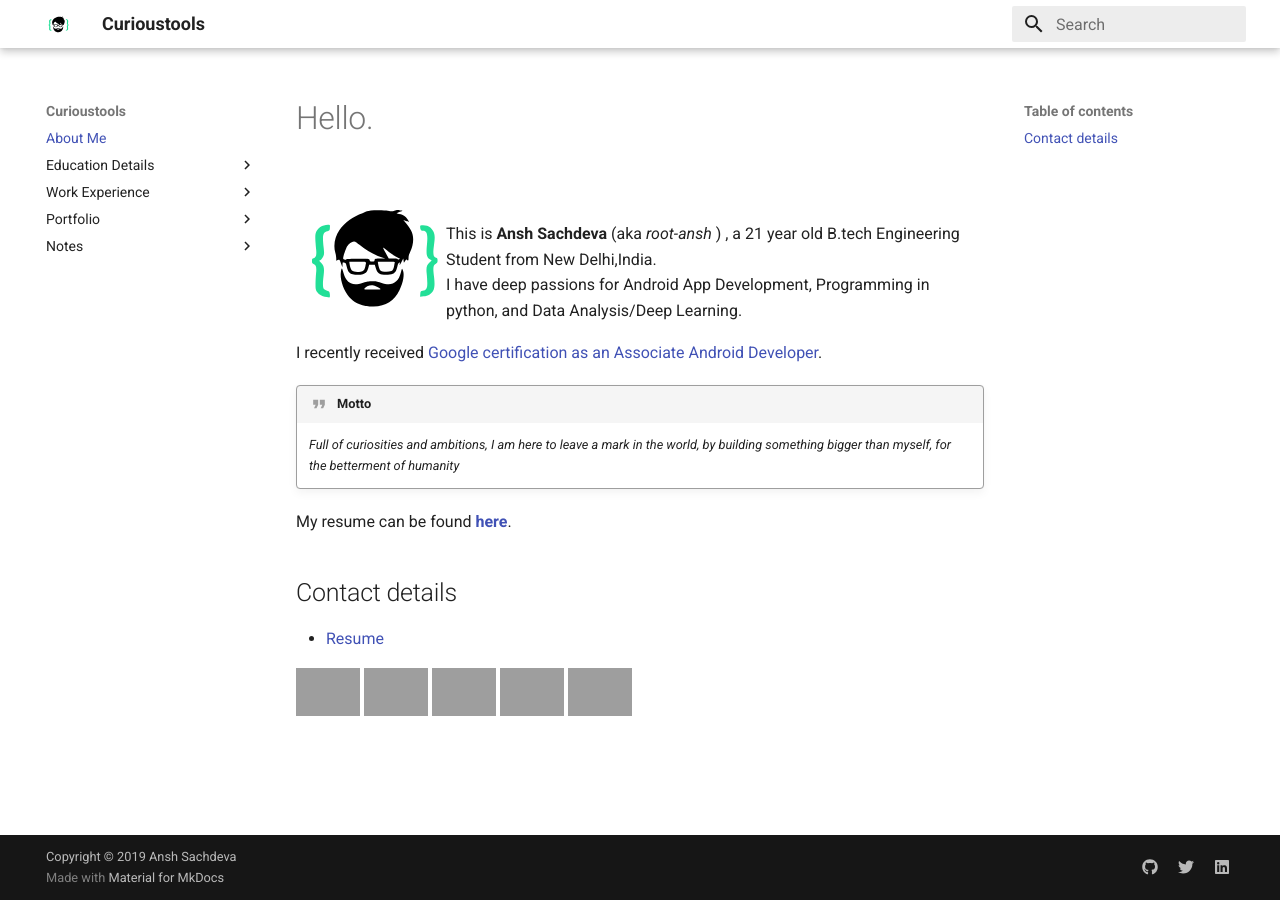
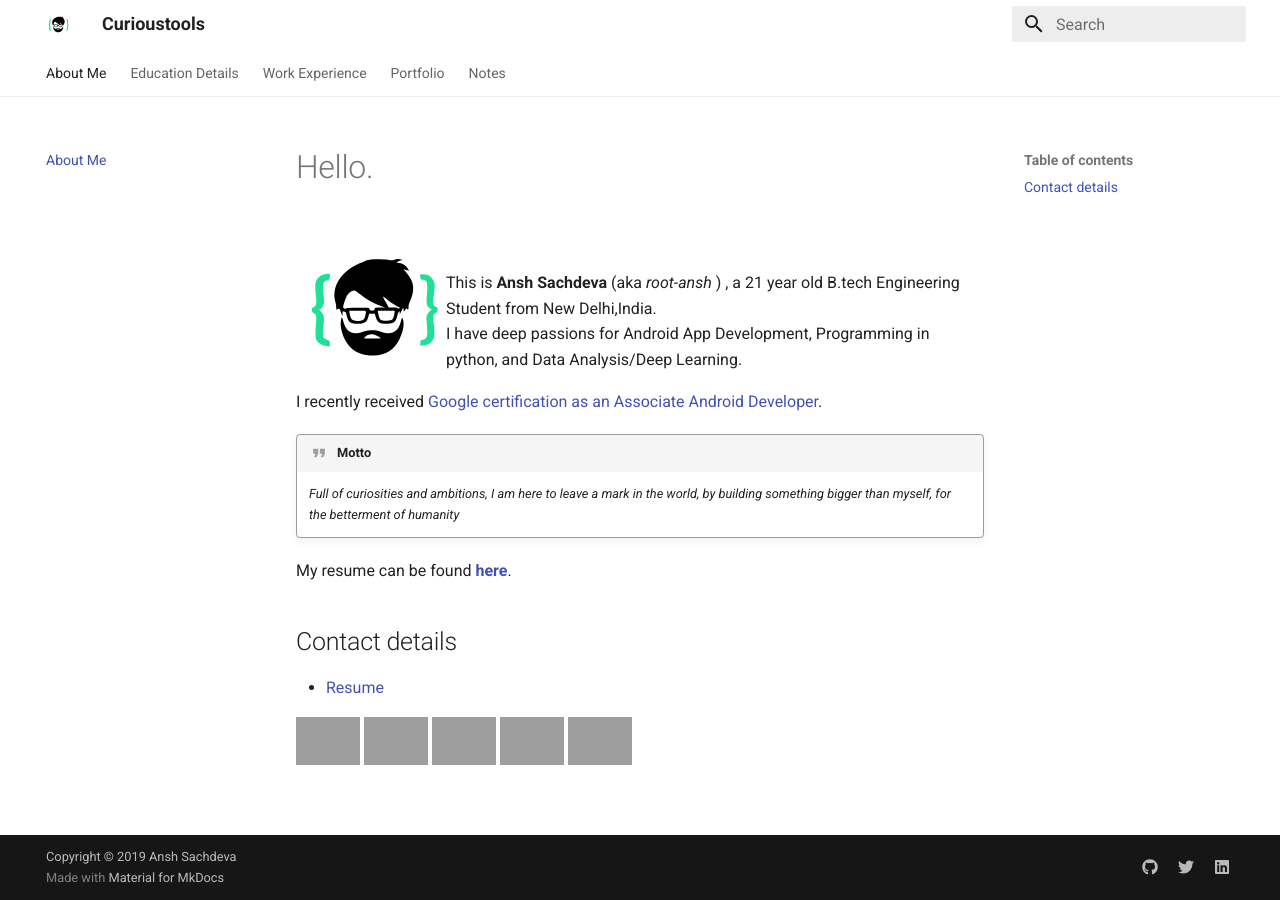
Before and after one commit to chaostools/blogs_mkdocs_material, an MkDocs documentation site: the page built from docs/index.md, in a window 1280 px wide. Built offline with MkDocs 1.6.1 and Material for MkDocs 9.7.7, drawn with Linux system fonts in a browser that asks for light colours; part of the change alters nothing that is shown; grey boxes are pictures that could not be loaded.

```diff
--- a/mkdocs.yml
+++ b/mkdocs.yml
@@ -11,7 +11,7 @@ theme:
         primary: 'white'
         accent: 'green'
 
-    feature:
+    features:
         - navigation.tabs
 
     language: 'en'
```
